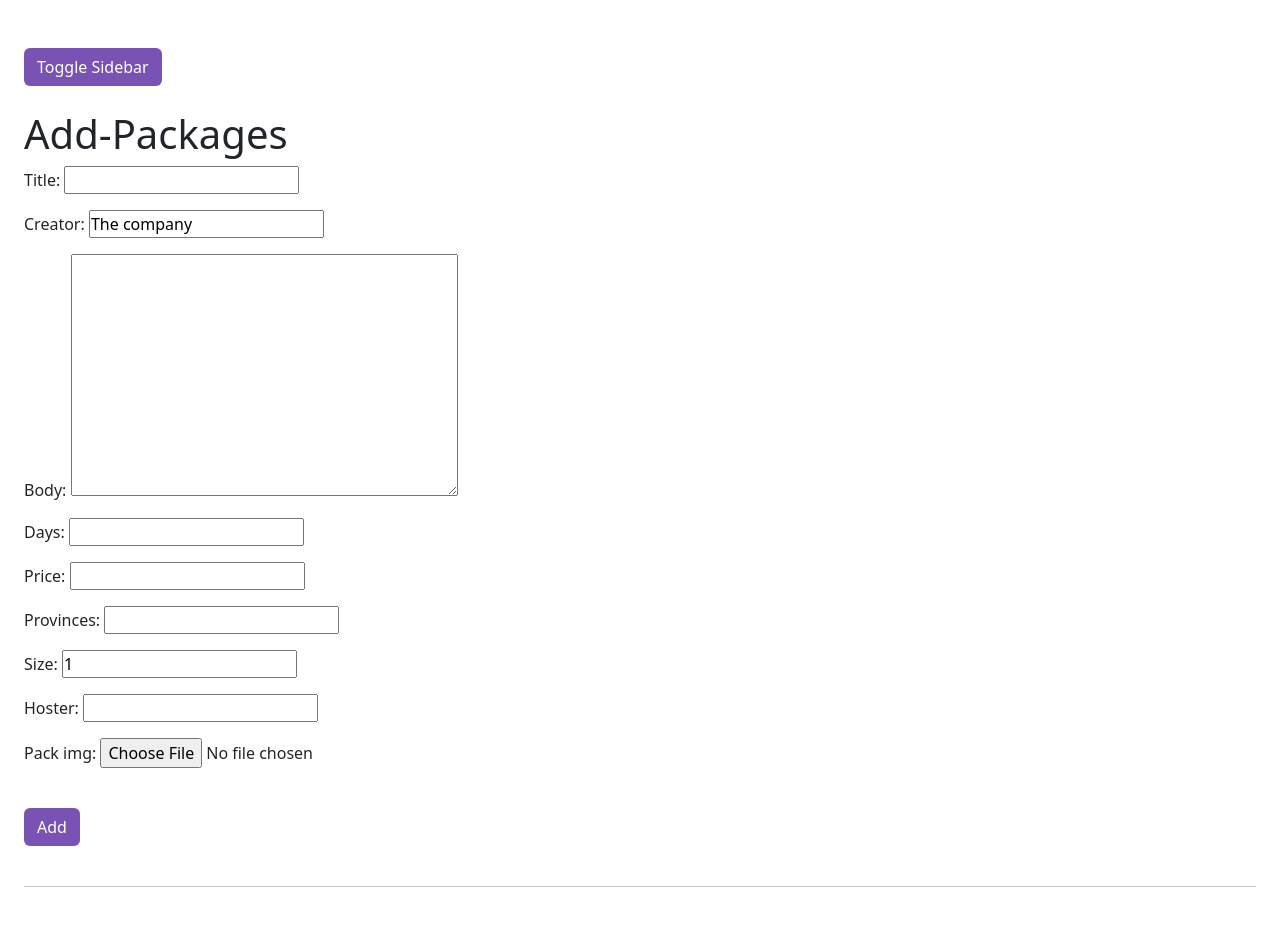
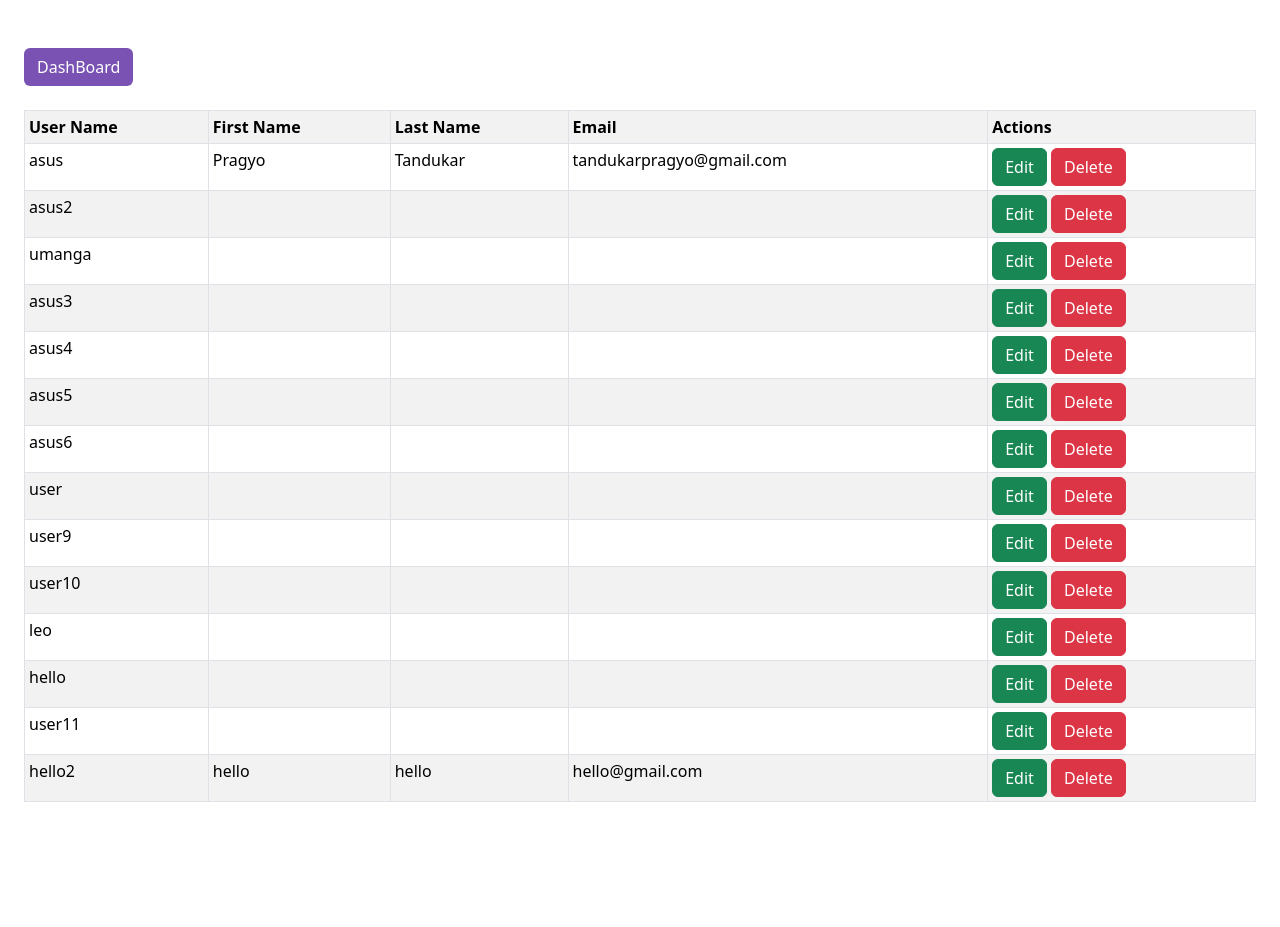
Before and after one commit to tandukar/Tour, a Django app: page /info/ in a window 1280 px wide. After the commit the page ends 802 px from the top, so only its background shows below. Run offline with Django 3.2, Linux system fonts and the light colour scheme; a user stored in the database is signed in; data comes from the database, SQL or seed files in the repository; both versions use the stored data as it was after the commit; some libraries are stand-ins or nearby versions.

Commit message:
final update for admin info panel

```diff
--- a/TourM/templates/info.html
+++ b/TourM/templates/info.html
@@ -19,14 +19,14 @@
             <div class="display-5 font-weight-light pl-4">DashBoard</div>
         </a>
         <ul class="navbar-nav d-flex flex-column mt-5 w-100">
+
+            <a href="#" class="nav-link text-light pl-4"> profile: {{request.user}}</a>
             <li class="nav-item w-100">
-                <a href="#" class="nav-link text-light pl-4">Home</a>
+                <a href="{%url 'homepage'%}" class="nav-link text-light pl-4">Home</a>
             </li>
+
             <li class="nav-item w-100">
-                <a href="#" class="nav-link text-light pl-4">About</a>
-            </li>
-            <li class="nav-item w-100">
-                <a href="#" class="nav-link text-light pl-4">Blog</a>
+                <a href="{%url 'infoView'%}" class="nav-link text-light pl-4">info</a>
             </li>
             <li class="nav-item dropdown w-100">
                 <a href="#" class="nav-link dropdown-toggle text-light pl-4" id="navbarDropdown" role="button" data-toggle="dropdown" aria-expanded="false">Service</a>
@@ -37,25 +37,39 @@
                 </ul>
             </li>
             <li class="nav-item w-100">
-                <a href="#" class="nav-link text-light pl-4">Contact</a>
+                <a href="{%url 'logout'%}" class="nav-link text-light pl-4">logout</a>
             </li>
+
         </ul>
     </nav>
+    {% if user.is_superuser %}
+
     <section class="p-4 my-container">
-        <button class="btn my-4" id="menu-btn">Toggle Sidebar</button> {% if user.is_superuser %}
+        <button class="btn my-4" id="menu-btn">DashBoard</button>
+        <table class="table table-striped table-bordered table-sm">
+            <thread class="thread-dark">
+                <tr>
 
+                    <th>User Name</th>
+                    <th>First Name</th>
+                    <th>Last Name</th>
+                    <th>Email</th>
+                    <th>Actions</th>
+                </tr>
+            </thread>
+            {% csrf_token %} {% for result in Users %}
+            <tr>
 
-        <h1>Add-Packages</h1>
-        <form method="POST" enctype="multipart/form-data">
-            {%csrf_token%} {{form.media}} {{form.as_p}}
-            <button class="btn my-4" id="menu-btn">Add</button>
-        </form>
-
-
-        <hr> {%else%}
-        <h1>you are not allowed here</h1>
-        <a href="{%url 'homepage'%}">Redirect</a>{%endif%}
-
+                <td>{{result.username}}</td>
+                <td>{{result.first_name}}</td>
+                <td>{{result.last_name}}</td>
+                <td>{{result.email}}</td>
+                <td><a href=""><span class="btn btn-success">Edit</span></a>
+                    <a href=""><span class="btn btn-danger">Delete</span></a></td>
+            </tr>
+            {% endfor %}
+        </table>
+        {%else%} U SHALL NOT PASS{%endif%}
     </section>
 
 
--- a/TourM/urls.py
+++ b/TourM/urls.py
@@ -1,10 +1,10 @@
 from django.urls import path
 from . import views
-from .  views import ad_homeView, enroll, pack_detailView, homeView, infoView
+from .  views import ad_homeView, enroll, pack_detailView, homeView
 
 urlpatterns = [
     path('ad-home/', ad_homeView.as_view(), name="ad_homeView"),
-    path('info/', infoView.as_view(), name="infoView"),
+    path('info/', views.infoView, name="infoView"),
     path('package/', homeView.as_view(), name="homeView"),
     path('details/<int:pk>', pack_detailView.as_view(), name="pack_detailView"),
     path('enroll/<int:pk>', enroll.as_view(), name="enrollView"),
--- a/TourM/views.py
+++ b/TourM/views.py
@@ -1,6 +1,8 @@
-from re import template
+
 from django.shortcuts import redirect, render
 from django.views.generic import ListView, DetailView,CreateView
+from django.contrib.auth import get_user_model
+
 
 from .models import Post
 
@@ -13,18 +15,11 @@ class ad_homeView(CreateView):
     fields='__all__'
 
 
+def infoView(request):
+    User= get_user_model()
 
-
-
-# This is just for test-------------------------------------------
-
-class infoView(CreateView):
-    model = Post
-    template_name = 'info.html'
-    fields='__all__'
-# Yeta sayad list view chainxa hola
-# -------------------------------------------
-
+    users = User.objects.all()
+    return render(request,'info.html',{'Users': users})
 
 class homeView(ListView):
     model = Post
```
Also changed, not shown: db.sqlite3.
